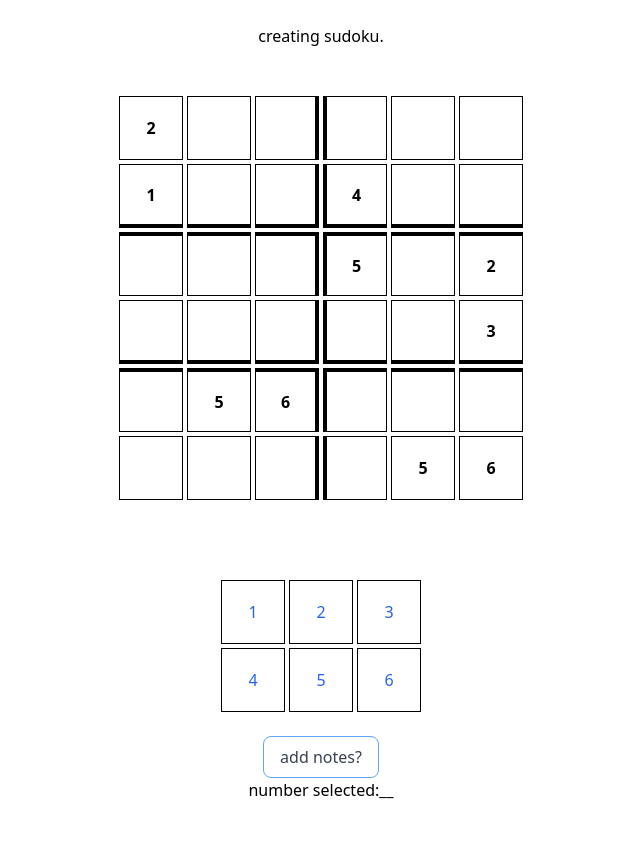
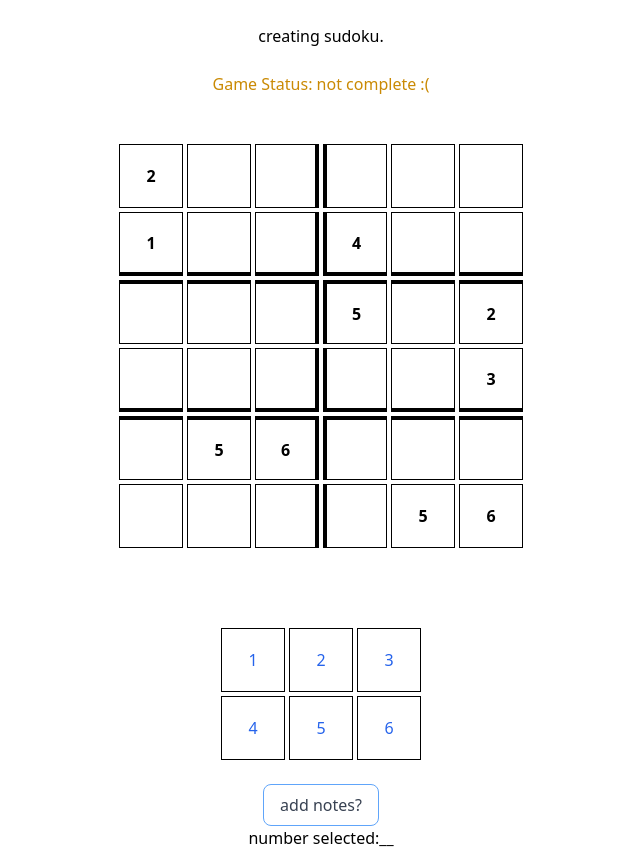
Before and after one commit to chimamario/sudoku, a plain HTML site: page index.html in a window 1280 px wide. Shown: the whole page, without its empty margins (319-959 px from the left). Before the commit the page ends 802 px from the top, so only its background shows below. Drawn offline with nearby package versions, Linux system fonts and the light colour scheme.

Commit message:
Added game status logic

```diff
--- a/index.html
+++ b/index.html
@@ -11,6 +11,14 @@
     <div class = "flex justify-center">
         <h1>creating sudoku.</h1>
     </div>
+
+    <br>
+
+    <div id = "end_game_status" class = "flex justify-center text-yellow-600">
+
+    </div>
+
+
     <br>
     <br>
 
--- a/main.js
+++ b/main.js
@@ -270,7 +270,9 @@ function logicChecker() {
     }
 
     if (correctLines == 18) {
+        gameOver == true;
         console.log('YOU COMPLETED THE GAME')
+        // need to test out, and need to add visuals to front end.
     }
 
 
@@ -333,9 +335,6 @@ function addNumbers(e) { //this function works with the renderNumbers function t
 
 
 
-
-
-
 but_list = [but1, but2, but3, but4, but5, but6]
 
 function addNotes(e) {
@@ -375,5 +374,24 @@ const notesButton = document.getElementById("notes_button");
 notesButton.addEventListener('click', addNotes)
 
 
+const gameStatus = document.getElementById("end_game_status" )
 
+const statusText = document.createElement('h1')
+let w_or_l = "not complete :("
+statusText.innerText = `Game Status: ${w_or_l}`
+
+gameStatus.appendChild(statusText)
+
+function changeGameStatus() {
+    if (gameOver == false) {
+        // add if statement for if an incorrect value is in a line.
+    } else if (gameOver == true) {
+        w_or_l = "COMPLETE!!!!"
+        statusText.innerText = `Game Status: ${w_or_l}`
+        statusText.className = "text-green-600 text-xl"
+    }
+}
+
+
+changeGameStatus()
 renderBoard()
```
